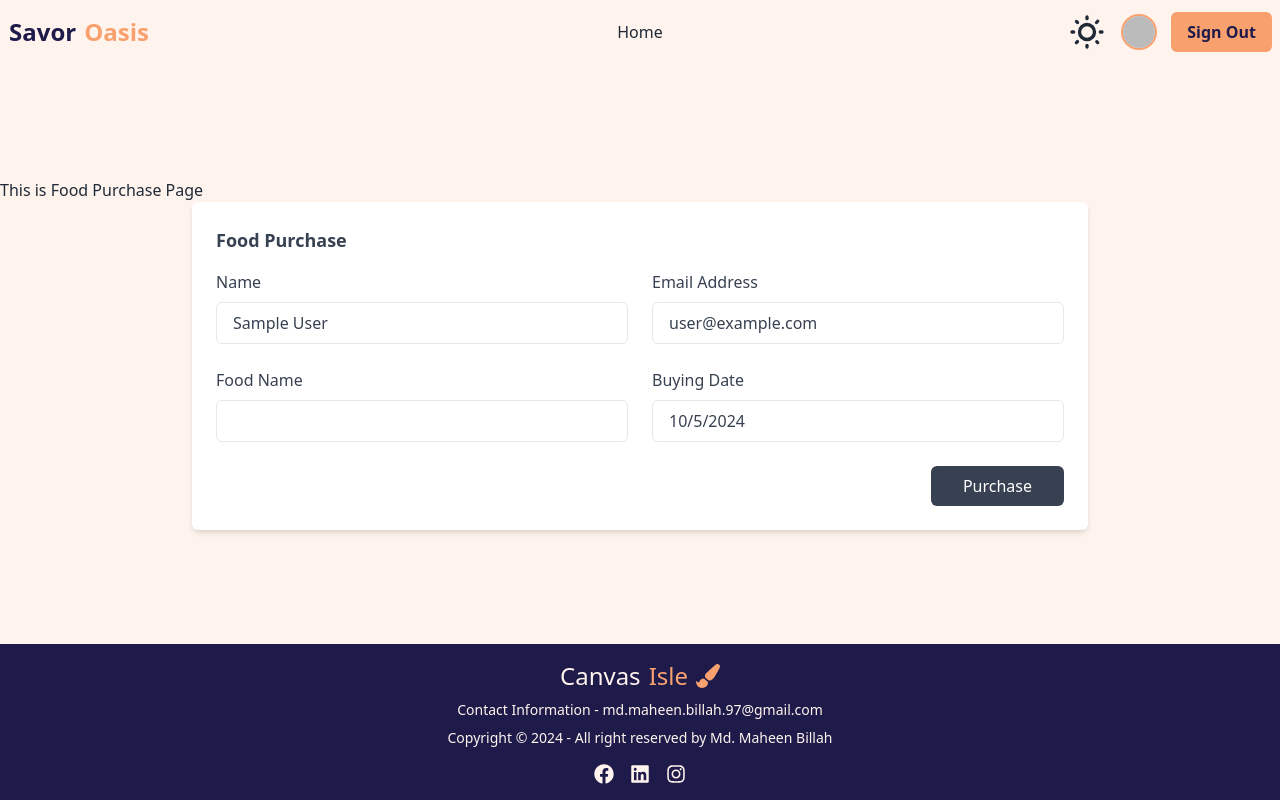
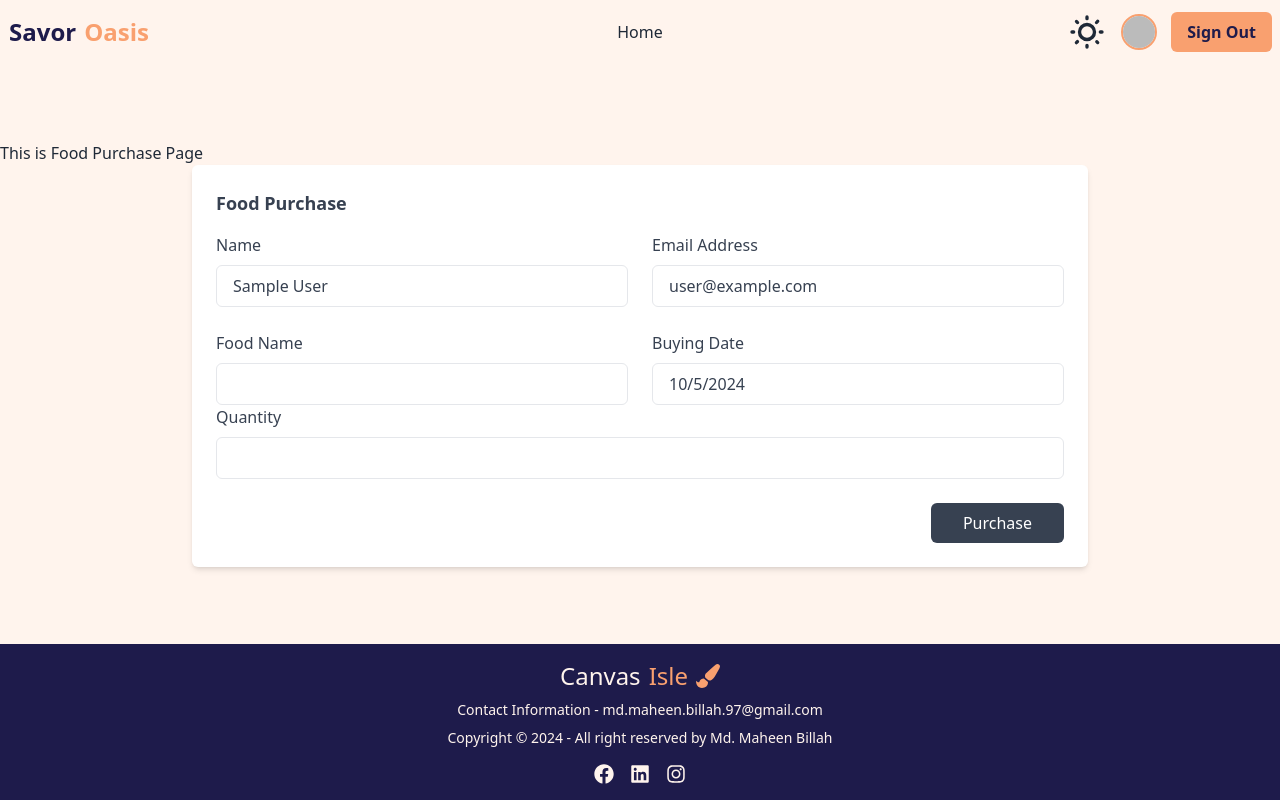
Before and after one commit to md-maheen-billah/Assignment-11-client-side, a React (Vite) app: page /food-purchase/1 in a window 1280 px wide. Built offline with nearby package versions, Linux system fonts and the light colour scheme; no server answers; sample sign-in values are in the browser's storage.

Commit message:
implemented purchase quantity functionality and toast functionality to show error when quanity is exceeded

```diff
--- a/src/Pages/FoodPurchase/FoodPurchase.jsx
+++ b/src/Pages/FoodPurchase/FoodPurchase.jsx
@@ -26,15 +26,19 @@ const FoodPurchase = () => {
 
   const handlePurchase = async (e) => {
     e.preventDefault();
+    const form = e.target;
     const foodName = food.foodName;
     const price = food.price;
     const foodImage = food.foodImage;
     const sellerName = food.sellerName;
     const sellerEmail = food.sellerEmail;
     const buyerEmail = user.email;
+    const quantity = food.quantity;
     const buyerName = user.displayName;
     const buyDate = fullDate;
-
+    const quantityBought = form.quantityBought.value;
+    if (quantityBought > quantity)
+      return toast.error("Cannot Order More Than Available Quantity");
     const purchaseData = {
       foodName,
       price,
@@ -44,6 +48,7 @@ const FoodPurchase = () => {
       buyerEmail,
       buyerName,
       buyDate,
+      quantityBought,
     };
 
     try {
@@ -64,7 +69,7 @@ const FoodPurchase = () => {
       headers: {
         "content-type": "application/json",
       },
-      body: JSON.stringify(purchaseData),
+      body: JSON.stringify({ quantityBought }),
     })
       .then((res) => res.json())
       .then((data) => {
@@ -148,6 +153,21 @@ const FoodPurchase = () => {
             </div>
           </div>
 
+          <div>
+            <label
+              className="text-gray-700 dark:text-gray-200"
+              htmlFor="quantityBought"
+            >
+              Quantity
+            </label>
+            <input
+              id="quantityBought"
+              name="quantityBought"
+              type="number"
+              className="block w-full px-4 py-2 mt-2 text-gray-700 bg-white border border-gray-200 rounded-md dark:bg-gray-800 dark:text-gray-300 dark:border-gray-600 focus:border-blue-400 focus:ring-blue-300 focus:ring-opacity-40 dark:focus:border-blue-300 focus:outline-none focus:ring"
+            />
+          </div>
+
           <div className="flex justify-end mt-6">
             <button className="px-8 py-2.5 leading-5 text-white transition-colors duration-300 transform bg-gray-700 rounded-md hover:bg-gray-600 focus:outline-none focus:bg-gray-600">
               Purchase
```
